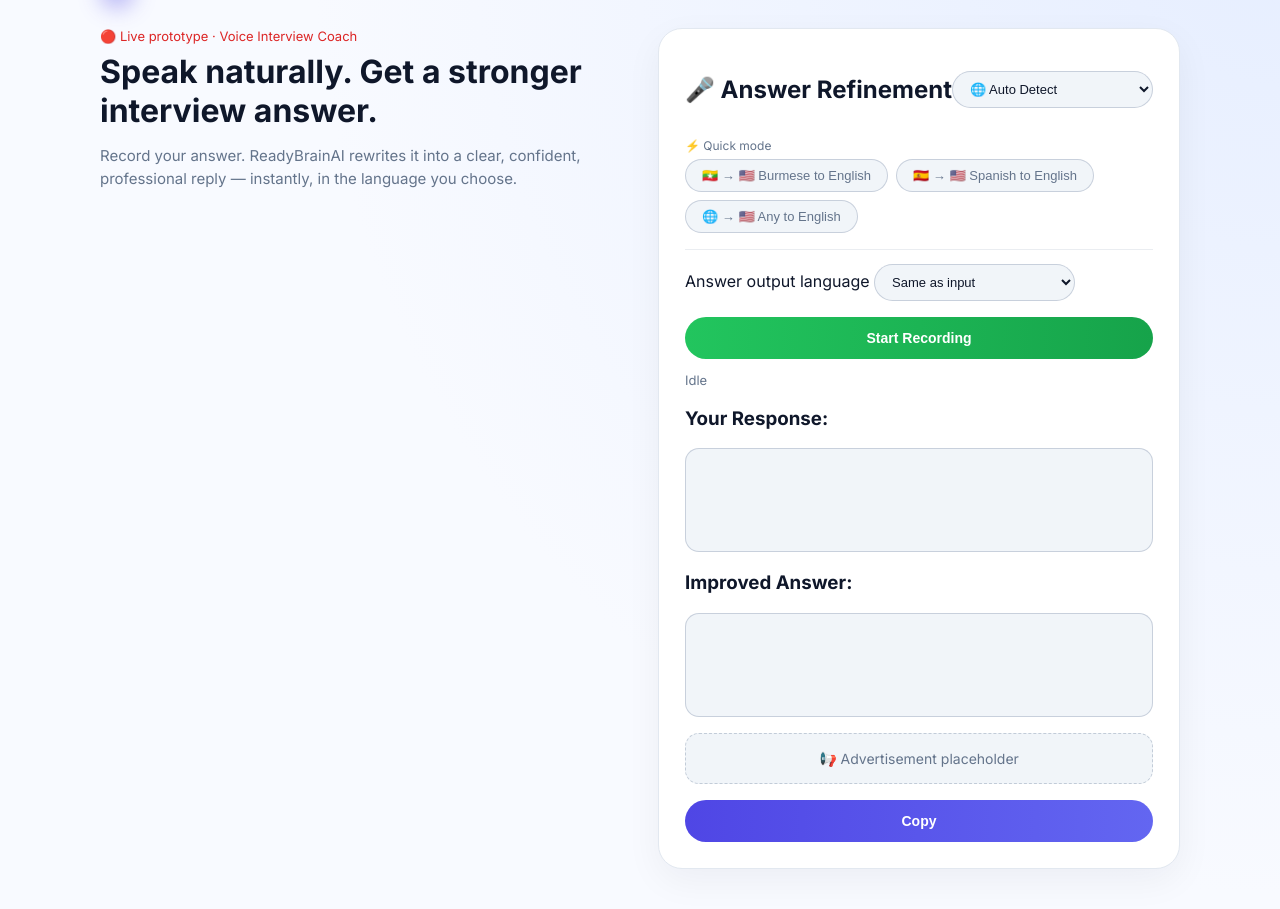
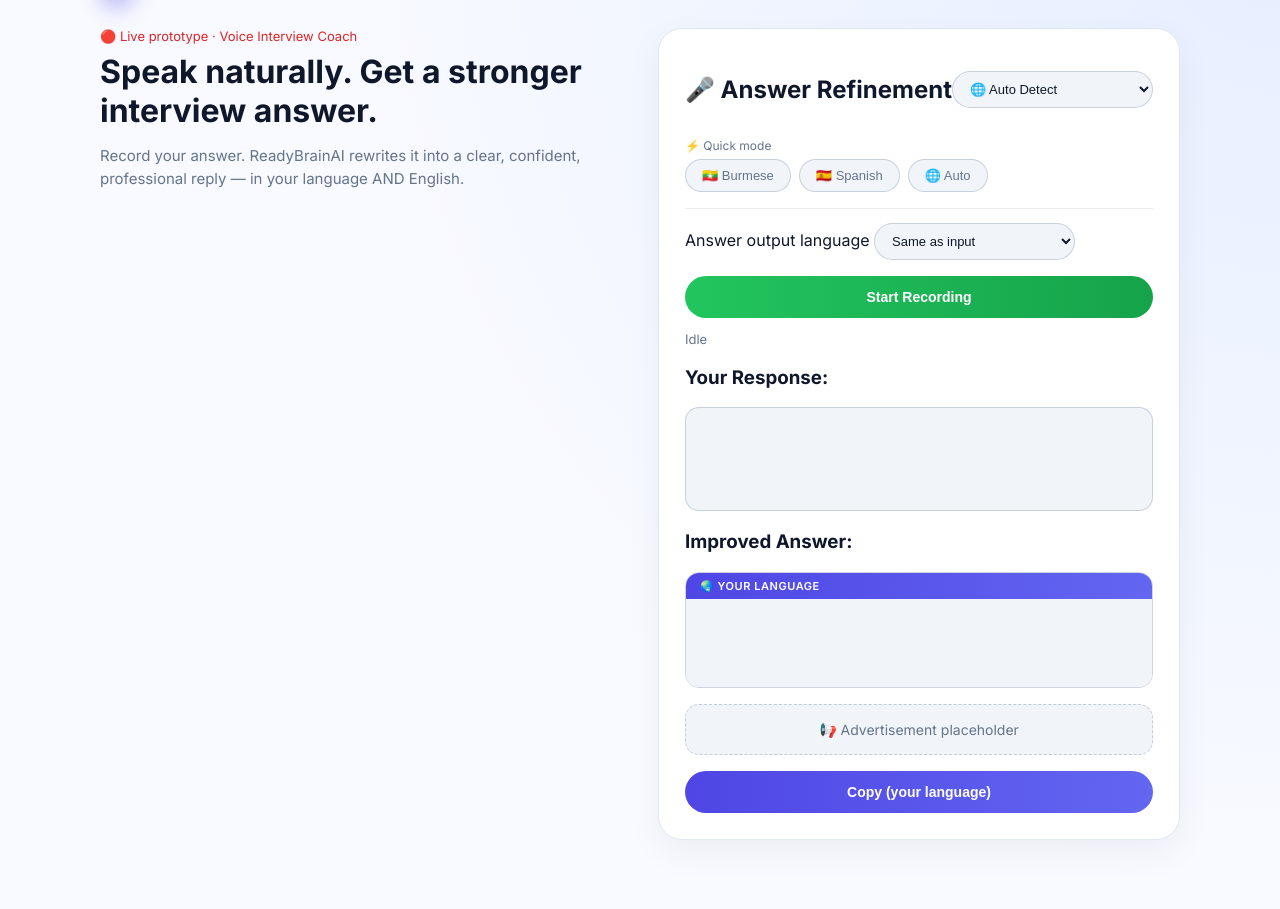
Before and after one commit to readybrain-ai-dev/readybrainai-v1, a Flask app: page /listen in a window 1280 px wide. Shown: the part 74-983 px from the top of the page. After the commit the page ends 914 px from the top, so only its background shows below. Run offline with Flask 3, Linux system fonts and the light colour scheme.

Commit message:
feat: dual language answers - native + English

```diff
--- a/app.py
+++ b/app.py
@@ -15,7 +15,6 @@ client = OpenAI(api_key=API_KEY)
 
 app = Flask(__name__)
 
-# Load secret key from .env for security
 app.secret_key = os.getenv("SECRET_KEY", "fallback-secret-change-this")
 
 
@@ -35,7 +34,7 @@ def user_is_premium():
 
 
 # ============================
-# ⭐ FIX: Founder can ALWAYS open /admin
+# ⭐ Founder can ALWAYS open /admin
 # ============================
 @app.before_request
 def allow_admin_for_founder():
@@ -45,7 +44,7 @@ def allow_admin_for_founder():
 
 
 # ============================
-# LANGUAGE MAP (Burmese + Asian + Latino focus)
+# LANGUAGE MAP
 # ============================
 LANGUAGE_NAMES = {
     "my": "Burmese",
@@ -89,7 +88,6 @@ def listen_page():
         session["founder_mode"] = True
         session["founder_override"] = True
         print("🔥 Founder mode ENABLED")
-
     return render_template("listen.html")
 
 
@@ -103,21 +101,14 @@ def health():
     return "ok", 200
 
 
-# ============================
-# ⭐ ADS.TXT (FOR ADSENSE)
-# ============================
 @app.route("/ads.txt")
 def ads_txt():
     return send_from_directory(app.static_folder, "ads.txt")
 
 
-# ============================
-# ⭐ PREMIUM ACTIVATION
-# ============================
 @app.route("/activate_premium", methods=["POST"])
 def activate_premium():
     session["premium_mode"] = True
-    print("🌟 Premium mode activated")
     return jsonify({"status": "ok"})
 
 
@@ -134,11 +125,8 @@ def interview_listen():
         print("🌟 Premium user → unlimited")
     else:
         uses = session.get("uses", 0)
-        if uses >= 9999:  # effectively no limit for now
-            return jsonify({
-                "error": "limit_reached",
-                "redirect": "/premium"
-            })
+        if uses >= 9999:
+            return jsonify({"error": "limit_reached", "redirect": "/premium"})
         session["uses"] = uses + 1
 
     input_lang = request.form.get("language", "auto")
@@ -148,6 +136,7 @@ def interview_listen():
         return jsonify({
             "question": "(no audio)",
             "answer": "No audio detected.",
+            "answer_english": None,
             "detected_language": None
         }), 400
 
@@ -166,14 +155,7 @@ def interview_listen():
         wav_path = input_path.replace(f".{ext}", ".wav")
 
         ffmpeg_result = subprocess.run(
-            [
-                "ffmpeg", "-y",
-                "-i", input_path,
-                "-ar", "16000",
-                "-ac", "1",
-                "-c:a", "pcm_s16le",
-                wav_path
-            ],
+            ["ffmpeg", "-y", "-i", input_path, "-ar", "16000", "-ac", "1", "-c:a", "pcm_s16le", wav_path],
             stdout=subprocess.PIPE,
             stderr=subprocess.PIPE
         )
@@ -183,6 +165,7 @@ def interview_listen():
             return jsonify({
                 "question": "(error)",
                 "answer": "Audio processing failed. Please try again.",
+                "answer_english": None,
                 "detected_language": None
             }), 500
 
@@ -196,11 +179,9 @@ def interview_listen():
                     language=language_hint
                 )
 
-        # ✅ FIX: only pass language hint if Whisper supports it
-        # Burmese (my) is NOT supported by Whisper — use auto-detect instead
+        # Only pass language hint if Whisper supports it
         if input_lang == "auto" or input_lang not in WHISPER_SUPPORTED:
             lang_hint = None
-            print(f"ℹ️ Language '{input_lang}' → using auto-detect")
         else:
             lang_hint = input_lang
 
@@ -215,21 +196,21 @@ def interview_listen():
             return jsonify({
                 "question": "(unclear)",
                 "answer": "Unclear. Please try again.",
+                "answer_english": None,
                 "detected_language": detected_lang
             })
 
         segments = getattr(result, "segments", None)
         if segments:
             max_no_speech = max(
-                seg.get("no_speech_prob", 0.0)
-                if isinstance(seg, dict)
-                else getattr(seg, "no_speech_prob", 0.0)
+                seg.get("no_speech_prob", 0.0) if isinstance(seg, dict) else getattr(seg, "no_speech_prob", 0.0)
                 for seg in segments
             )
             if max_no_speech > 0.8:
                 return jsonify({
                     "question": "(unclear)",
                     "answer": "Unclear. Please try again.",
+                    "answer_english": None,
                     "detected_language": detected_lang
                 })
 
@@ -242,12 +223,12 @@ def interview_listen():
         else:
             final_lang = output_lang
 
-        # If user picked Burmese as output, keep it as Burmese for GPT rewrite
         if input_lang == "my" and output_lang == "same":
             final_lang = "my"
 
         final_lang_name = lang_to_name(final_lang)
 
+        # ✅ Generate answer in user's language
         rewrite_prompt = f"""
 You are ReadyBrain AI.
 
@@ -268,12 +249,35 @@ Rules:
             model="gpt-4o-mini",
             messages=[{"role": "user", "content": rewrite_prompt}]
         )
+        ai_output = ai.choices[0].message.content.strip()
 
-        ai_output = ai.choices[0].message.content.strip()
+        # ✅ Always generate English version too
+        answer_english = None
+        if final_lang != "en":
+            english_prompt = f"""
+You are ReadyBrain AI.
+
+Rewrite the following into a short, confident 2–3 sentence interview answer in English.
+
+Original text:
+\"\"\"{spoken_text}\"\"\"
+
+Rules:
+- Keep original meaning
+- No new ideas
+- Simple and confident English
+- Output ONLY the final answer in English
+"""
+            ai_en = client.chat.completions.create(
+                model="gpt-4o-mini",
+                messages=[{"role": "user", "content": english_prompt}]
+            )
+            answer_english = ai_en.choices[0].message.content.strip()
 
         return jsonify({
             "question": spoken_text,
             "answer": ai_output,
+            "answer_english": answer_english,
             "detected_language": detected_lang,
             "output_language": final_lang
         })
@@ -283,6 +287,7 @@ Rules:
         return jsonify({
             "question": "(error)",
             "answer": "Something went wrong. Please try again.",
+            "answer_english": None,
             "detected_language": None
         }), 500
 
@@ -310,13 +315,10 @@ def interview_answer():
 
     prompt = f"""
 You are ReadyBrain AI.
-
 Write a short 2–3 sentence interview answer in clear, confident language.
-
 Question: "{question}"
 Job role: "{job_role}"
 Background: "{background}"
-
 Output ONLY the final answer.
 """
 
@@ -332,7 +334,7 @@ Output ONLY the final answer.
 
 
 # ============================
-# REGENERATE ANSWER
+# REGENERATE
 # ============================
 @app.route("/interview_regen", methods=["POST"])
 def interview_regen():
@@ -344,11 +346,9 @@ def interview_regen():
 
     prompt = f"""
 You are ReadyBrain AI.
-
 Rewrite this in 2–3 confident, clean sentences.
 Keep the same meaning.
 Output ONLY the improved answer.
-
 \"\"\"{text}\"\"\"
 """
 
@@ -364,7 +364,7 @@ Output ONLY the improved answer.
 
 
 # ============================
-# 🔥 ADMIN / FOUNDER PANEL ROUTES
+# ADMIN ROUTES
 # ============================
 @app.route("/admin")
 def admin_page():
@@ -416,14 +416,10 @@ def admin_clear_session():
     return "ok"
 
 
-# ============================
-# ⭐ SWITCH BETWEEN USER + FOUNDER
-# ============================
 @app.route("/admin_switch_to_user", methods=["POST"])
 def admin_switch_to_user():
     session.clear()
     session["founder_override"] = True
-    print("🔁 Switched to USER MODE")
     return redirect("/listen")
 
 
@@ -432,7 +428,6 @@ def admin_switch_to_founder():
     session.clear()
     session["founder_mode"] = True
     session["founder_override"] = True
-    print("🔥 Switched to FOUNDER MODE")
     return redirect("/admin")
 
 
--- a/templates/listen.html
+++ b/templates/listen.html
@@ -245,6 +249,45 @@
             white-space: pre-line;
         }
 
+        /* ── DUAL ANSWER BOX ── */
+        .answer-dual {
+            display: flex;
+            flex-direction: column;
+            gap: 12px;
+        }
+
+        .answer-block {
+            border-radius: 14px;
+            overflow: hidden;
+            border: 1px solid rgba(148,163,184,0.45);
+        }
+
+        .answer-block-label {
+            font-size: 11px;
+            font-weight: 600;
+            padding: 6px 14px;
+            letter-spacing: 0.05em;
+            text-transform: uppercase;
+        }
+
+        .answer-block-label.native {
+            background: linear-gradient(92deg, #4f46e5, #6366f1);
+            color: white;
+        }
+
+        .answer-block-label.english {
+            background: linear-gradient(92deg, #0ea5e9, #0284c7);
+            color: white;
+        }
+
+        .answer-block-content {
+            background: var(--surface);
+            padding: 14px 16px;
+            font-size: 14px;
+            white-space: pre-line;
+            min-height: 60px;
+        }
+
         .ad-box {
             background: var(--surface);
             padding: 16px;
@@ -359,14 +384,13 @@
             <h1 class="hero-title">Speak naturally. Get a stronger interview answer.</h1>
             <p class="hero-sub">
                 Record your answer. ReadyBrainAI rewrites it into a clear, confident,
-                professional reply — instantly, in the language you choose.
+                professional reply — in your language AND English.
             </p>
         </section>
 
         <section class="card">
             <div class="card-header">
                 <h2>🎤 Answer Refinement</h2>
-                <!-- INPUT LANGUAGE -->
                 <select id="languageSelect" class="select-box">
                     <option value="auto">🌐 Auto Detect</option>
                     <optgroup label="🇲🇲 Burmese">
@@ -397,20 +421,13 @@
             <!-- QUICK PRESETS -->
             <div class="preset-label">⚡ Quick mode</div>
             <div class="preset-row">
-                <button class="preset-btn" id="preset-my-en" onclick="setPreset('my', 'en', this)">
-                    🇲🇲 → 🇺🇸 Burmese to English
-                </button>
-                <button class="preset-btn" id="preset-es-en" onclick="setPreset('es', 'en', this)">
-                    🇪🇸 → 🇺🇸 Spanish to English
-                </button>
-                <button class="preset-btn" id="preset-auto-en" onclick="setPreset('auto', 'en', this)">
-                    🌐 → 🇺🇸 Any to English
-                </button>
+                <button class="preset-btn" id="preset-my" onclick="setPreset('my', 'my', this)">🇲🇲 Burmese</button>
+                <button class="preset-btn" id="preset-es" onclick="setPreset('es', 'es', this)">🇪🇸 Spanish</button>
+                <button class="preset-btn" id="preset-auto" onclick="setPreset('auto', 'same', this)">🌐 Auto</button>
             </div>
 
             <div class="divider"></div>
 
-            <!-- OUTPUT LANGUAGE -->
             <label>Answer output language</label>
             <select id="outputLanguage" class="select-box">
                 <option value="same">Same as input</option>
@@ -449,12 +466,24 @@
             <div id="question" class="output-box"></div>
 
             <h3>Improved Answer:</h3>
-            <div id="answer" class="output-box"></div>
+            <div class="answer-dual">
+                <!-- Native language answer -->
+                <div class="answer-block" id="nativeAnswerBlock">
+                    <div class="answer-block-label native" id="nativeLabel">🌏 Your language</div>
+                    <div class="answer-block-content" id="answer"></div>
+                </div>
+                <!-- English answer (shown only when different from native) -->
+                <div class="answer-block" id="englishAnswerBlock" style="display:none;">
+                    <div class="answer-block-label english">🇺🇸 English (say this to your interviewer)</div>
+                    <div class="answer-block-content" id="answerEnglish"></div>
+                </div>
+            </div>
 
             <div class="ad-box">📢 Advertisement placeholder</div>
 
             <div class="action-buttons">
-                <button class="copy-btn" onclick="copyAnswer()">Copy</button>
+                <button class="copy-btn" onclick="copyAnswer()">Copy (your language)</button>
+                <button class="copy-en-btn" id="copyEnBtn" onclick="copyEnglish()" style="display:none;">Copy English</button>
             </div>
         </section>
     </main>
@@ -520,51 +547,73 @@ syncFounderStatus();
     }
 })();
 
-/* ── PRESET BUTTONS ── */
+/* Preset buttons */
 function setPreset(inputLang, outputLang, btn) {
-    // Set dropdowns
     document.getElementById("languageSelect").value = inputLang;
     document.getElementById("outputLanguage").value = outputLang;
-
-    // Highlight active button
     document.querySelectorAll(".preset-btn").forEach(b => b.classList.remove("active"));
     btn.classList.add("active");
 }
 
-/* Free Limit — 9999 = no limit during testing */
+/* Copy English answer */
+function copyEnglish() {
+    const text = document.getElementById("answerEnglish").innerText;
+    if (text) navigator.clipboard.writeText(text);
+}
+
+/* Show/hide English answer box based on response */
+function handleDualAnswer(data) {
+    const answerEl = document.getElementById("answer");
+    const answerEnEl = document.getElementById("answerEnglish");
+    const englishBlock = document.getElementById("englishAnswerBlock");
+    const copyEnBtn = document.getElementById("copyEnBtn");
+    const nativeLabel = document.getElementById("nativeLabel");
+
+    answerEl.innerText = data.answer || "";
+
+    // Update native label with detected language
+    const langNames = {
+        my: "🇲🇲 Burmese", zh: "🇨🇳 Chinese", ja: "🇯🇵 Japanese",
+        ko: "🇰🇷 Korean", th: "🇹🇭 Thai", vi: "🇻🇳 Vietnamese",
+        id: "🇮🇩 Indonesian", ms: "🇲🇾 Malay", tl: "🇵🇭 Filipino",
+        hi: "🇮🇳 Hindi", bn: "🇧🇩 Bengali", es: "🇪🇸 Spanish",
+        pt: "🇧🇷 Portuguese", en: "🇺🇸 English"
+    };
+    const lang = data.output_language || data.detected_language;
+    nativeLabel.innerText = langNames[lang] || "🌏 Your language";
+
+    if (data.answer_english) {
+        answerEnEl.innerText = data.answer_english;
+        englishBlock.style.display = "block";
+        copyEnBtn.style.display = "inline-block";
+    } else {
+        englishBlock.style.display = "none";
+        copyEnBtn.style.display = "none";
+    }
+}
+
+// Override interview.js response handler
+window._handleInterviewResponse = handleDualAnswer;
+
+/* Free Limit */
 const DAILY_LIMIT = 9999;
 
 function getTodayKey() {
     const d = new Date();
     return `rb-${d.getFullYear()}-${d.getMonth()+1}-${d.getDate()}`;
 }
-function getUses() {
-    return Number(localStorage.getItem(getTodayKey()) || 0);
-}
-function addUse() {
-    localStorage.setItem(getTodayKey(), getUses() + 1);
-}
+function getUses() { return Number(localStorage.getItem(getTodayKey()) || 0); }
+function addUse() { localStorage.setItem(getTodayKey(), getUses() + 1); }
 
 function limitedStart() {
-    if (isFounderFrontend()) {
-        startListening();
-        return;
-    }
-    if (getUses() >= DAILY_LIMIT) {
-        openPopup();
-        return;
-    }
+    if (isFounderFrontend()) { startListening(); return; }
+    if (getUses() >= DAILY_LIMIT) { openPopup(); return; }
     addUse();
     startListening();
 }
 
-function openPopup() {
-    document.getElementById("premiumPopup").style.display = "flex";
-}
-
-function closePopup() {
-    document.getElementById("premiumPopup").style.display = "none";
-}
+function openPopup() { document.getElementById("premiumPopup").style.display = "flex"; }
+function closePopup() { document.getElementById("premiumPopup").style.display = "none"; }
 </script>
 
 </body>
```
Also changed, not shown: other parts of templates/listen.html (+23 -39 lines).
